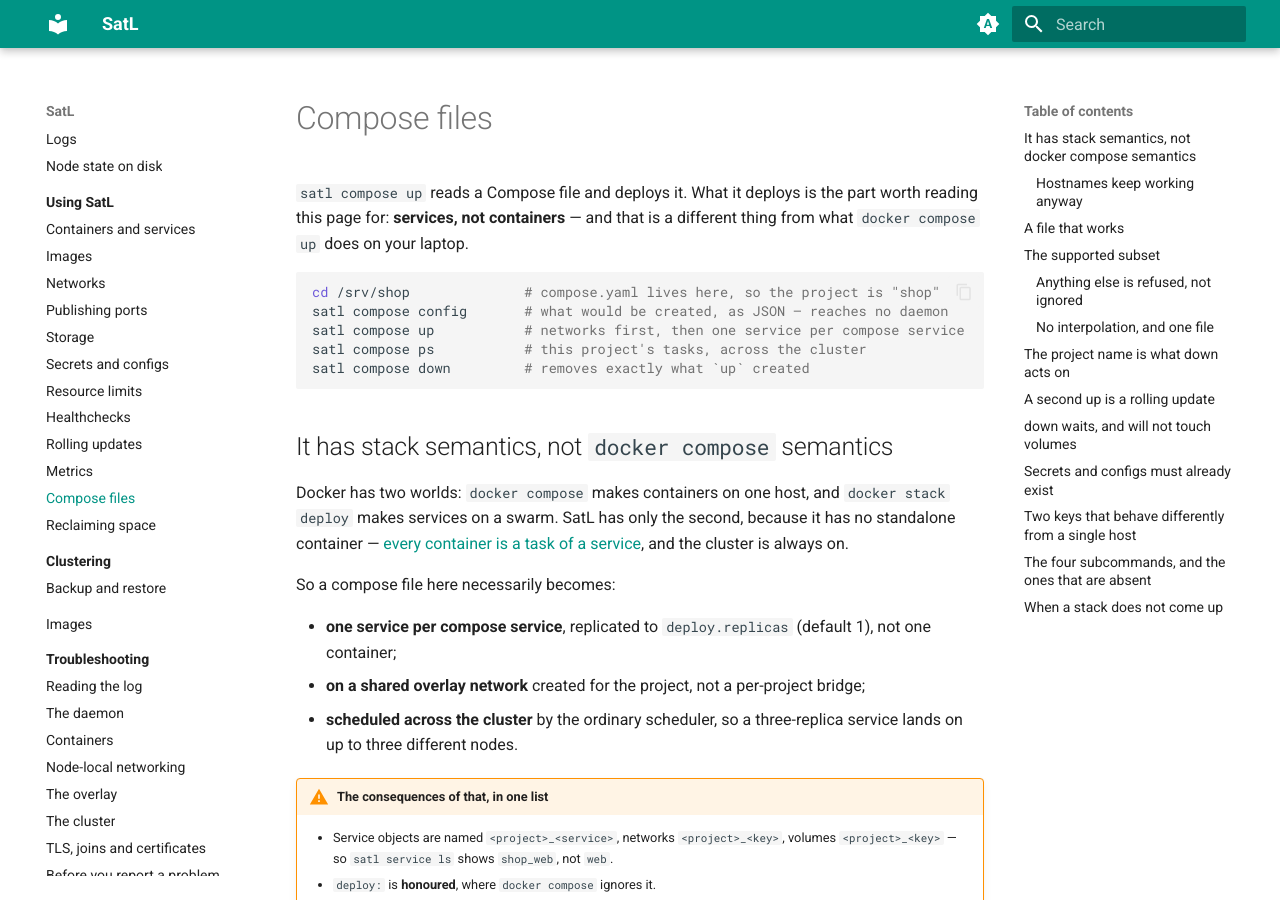
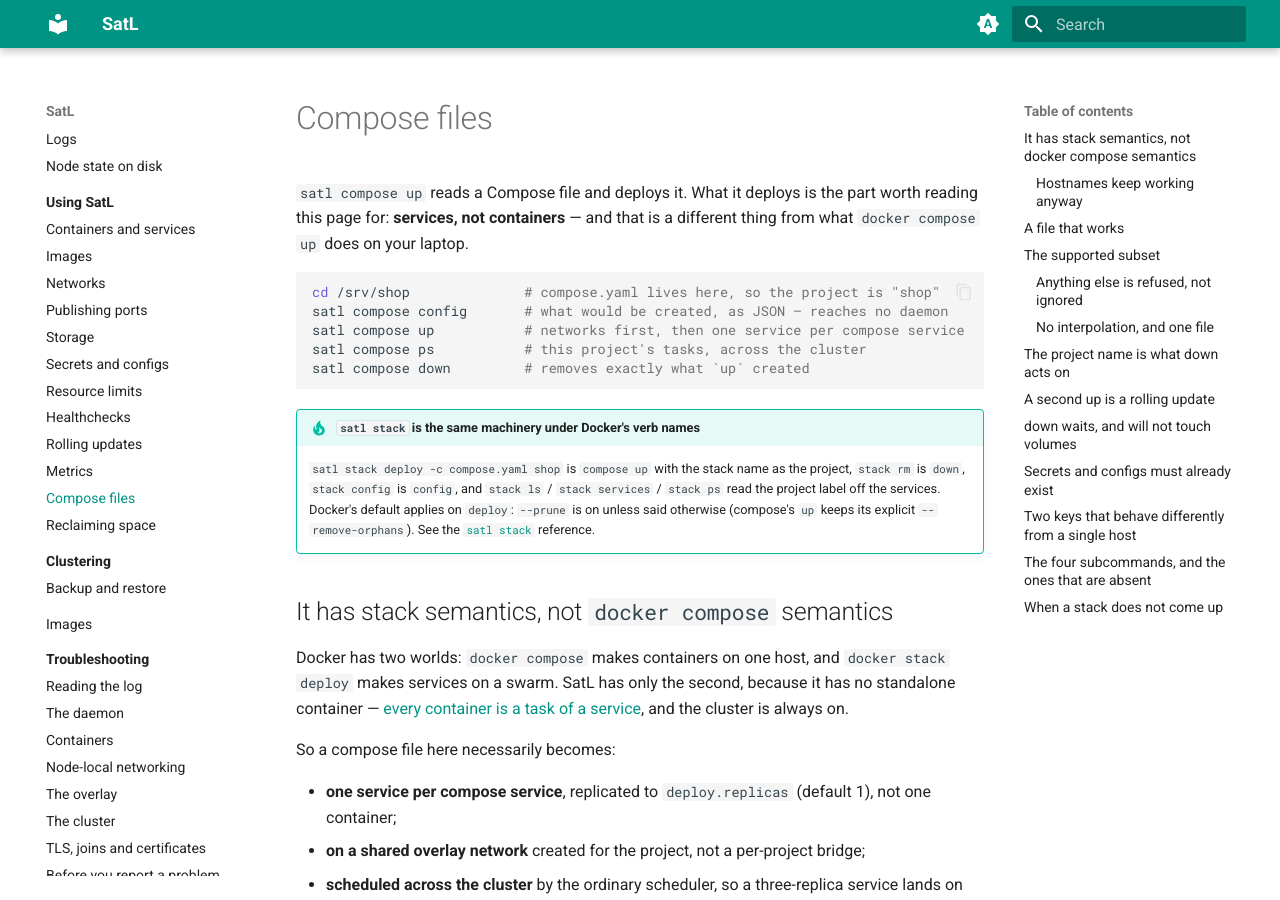
Before and after one commit to fredericalix/satl-doc, an MkDocs documentation site: the page built from docs/use/compose.md, in a window 1280 px wide and 900 px high. Built offline with MkDocs 1.6.1 and Material for MkDocs 9.7.7, drawn with Linux system fonts in a browser that asks for light colours.

Commit message:
M7c: satl stack reference page, nav entry, compose page pointer

````diff
--- /dev/null
+++ b/docs/reference/cli/stack.md
@@ -0,0 +1,121 @@
+<!-- Generated by make gen. Do not edit. -->
+<!-- Source: satl 0.1.0 -->
+
+# `satl stack` { #satl-stack }
+
+Manage stacks — Docker's `docker stack` verbs on SatL's compose machinery (a stack is one compose file's services and networks)
+
+```console
+$ satl stack [OPTIONS] <COMMAND>
+```
+
+`satl stack` is a group: it always takes one of the subcommands below.
+
+## `satl stack deploy` { #satl-stack-deploy }
+
+Deploy a Compose file as a stack (or update the one running)
+
+```console
+$ satl stack deploy [OPTIONS] <STACK>
+```
+
+**Arguments**
+
+| Argument | Description |
+| --- | --- |
+| <code>&lt;STACK&gt;</code> | The stack name |
+
+**Options**
+
+| Option | Description |
+| --- | --- |
+| <code>-c, --compose-file &lt;FILE&gt;</code> | Compose file to deploy (default: discovered walking up from the working directory) |
+| <code>--prune</code> | Prune services that are no longer in the file. Default true, as Docker's stack deploy — unlike `satl compose up`, where pruning is the explicit `--remove-orphans` |
+
+## `satl stack ls` { #satl-stack-ls }
+
+List the stacks running on the cluster
+
+```console
+$ satl stack ls [OPTIONS]
+```
+
+Takes no arguments or options of its own.
+
+## `satl stack services` { #satl-stack-services }
+
+List the services of a stack
+
+```console
+$ satl stack services [OPTIONS] <STACK>
+```
+
+**Arguments**
+
+| Argument | Description |
+| --- | --- |
+| <code>&lt;STACK&gt;</code> | The stack name |
+
+## `satl stack ps` { #satl-stack-ps }
+
+List the tasks of a stack
+
+```console
+$ satl stack ps [OPTIONS] <STACK>
+```
+
+**Arguments**
+
+| Argument | Description |
+| --- | --- |
+| <code>&lt;STACK&gt;</code> | The stack name |
+
+**Options**
+
+| Option | Description |
+| --- | --- |
+| <code>--no-trunc</code> | Don't truncate output |
+| <code>-q, --quiet</code> | Only display task IDs |
+
+## `satl stack rm` { #satl-stack-rm }
+
+Remove one or more stacks
+
+```console
+$ satl stack rm [OPTIONS] <STACK>...
+```
+
+**Arguments**
+
+| Argument | Description |
+| --- | --- |
+| <code>&lt;STACK&gt;...</code> | The stacks to remove |
+
+## `satl stack config` { #satl-stack-config }
+
+Print what `deploy` would create, without creating it
+
+```console
+$ satl stack config [OPTIONS]
+```
+
+**Options**
+
+| Option | Description |
+| --- | --- |
+| <code>-c, --compose-file &lt;FILE&gt;</code> | Compose file to read (default: discovered walking up) |
+
+## Global options { #global-options }
+
+Accepted by every `satl` command.
+
+| Option | Description |
+| --- | --- |
+| <code>--host &lt;URL&gt;</code> | Daemon socket to connect to (docker-style URL)<br>Default: <code>unix:///var/run/satl.sock</code><br>Environment: <code>DOCKER_HOST</code> |
+| <code>-h, --help</code> | Print help |
+| <code>-V, --version</code> | Print version |
+
+
+---
+
+*Generated from `satl 0.1.0` by `make gen`. Change it in the SatL source or in `overlay/cli.yml`, never here.*
--- a/docs/use/compose.md
+++ b/docs/use/compose.md
@@ -11,6 +11,16 @@ satl compose up           # networks first, then one service per compose service
 satl compose ps           # this project's tasks, across the cluster
 satl compose down         # removes exactly what `up` created
 ```
+
+!!! tip "`satl stack` is the same machinery under Docker's verb names"
+
+    `satl stack deploy -c compose.yaml shop` is `compose up` with the stack
+    name as the project, `stack rm` is `down`, `stack config` is `config`,
+    and `stack ls` / `stack services` / `stack ps` read the project label
+    off the services. Docker's default applies on `deploy`: `--prune` is on
+    unless said otherwise (compose's `up` keeps its explicit
+    `--remove-orphans`). See the [`satl stack`](../reference/cli/stack.md)
+    reference.
 
 ## It has stack semantics, not `docker compose` semantics
 
--- a/mkdocs.yml
+++ b/mkdocs.yml
@@ -218,6 +218,7 @@ nav:
           - satl ca: reference/cli/ca.md
           - satl node: reference/cli/node.md
           - satl compose: reference/cli/compose.md
+          - satl stack: reference/cli/stack.md
           - satl service: reference/cli/service.md
           - satl secret: reference/cli/secret.md
           - satl config: reference/cli/config.md
````
Also changed, not shown: docs/reference/cli/index.md (+1 -0 lines).
